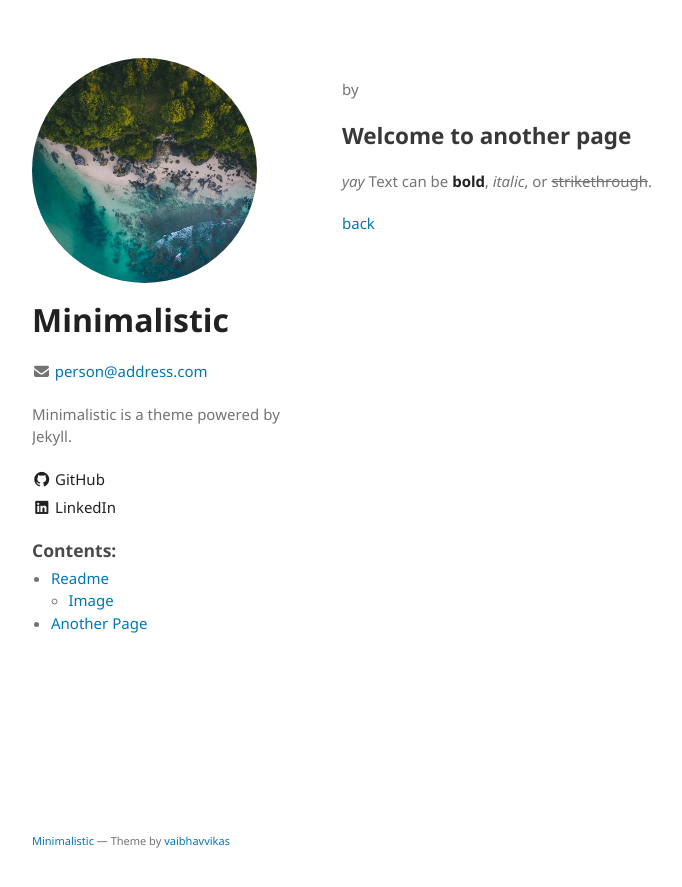
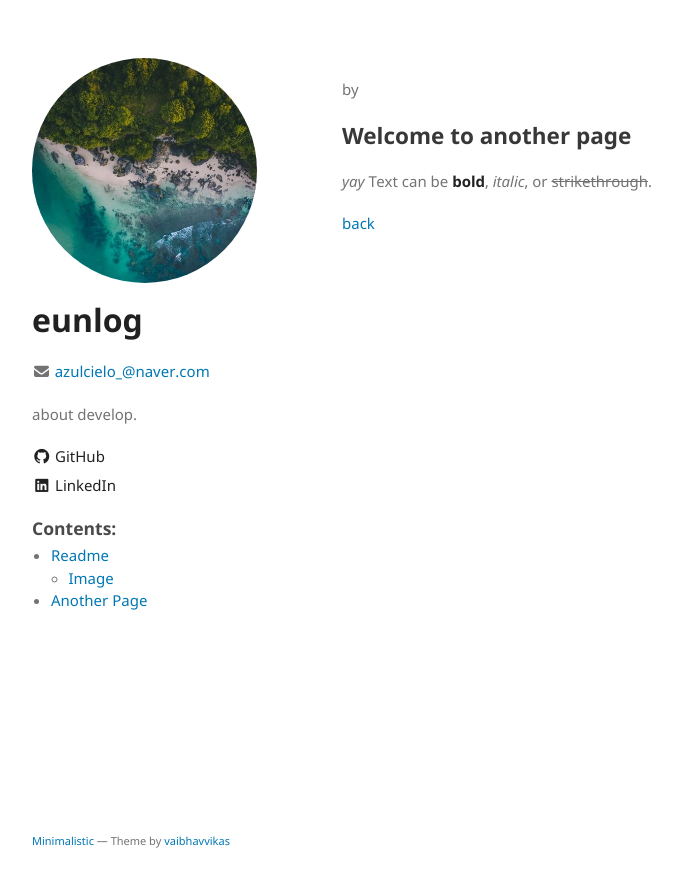
Before and after one commit to Soeun-Jang/Soeun-Jang.github.io, a Jekyll site: the page built from another-page.md, in a window 1280 px wide. Shown: the top 887 px of the page, without its empty margins (178-860 px from the left). Built offline with Jekyll 4.4.1, drawn with Linux system fonts in a browser that asks for light colours.

Commit message:
blog information change

```diff
--- a/_config.yml
+++ b/_config.yml
@@ -1,7 +1,8 @@
-title: Minimalistic
+title: eunlog
+url: https://Soeun-Jang.github.io
 logo: /assets/img/logo.jpg
-email: person@address.com
-description: Minimalistic is a theme powered by Jekyll.
+email: azulcielo_@naver.com
+description: about develop.
 favicon: true
 color-scheme: auto
 
@@ -13,7 +14,7 @@ plugins:
 platforms:
   - name: GitHub
     icon: <i class="fa-brands fa-github"></i>
-    link: https://github.com/vaibhavvikas
+    link: https://github.com/Soeun-Jang
   - name: LinkedIn
     icon: <i class="fa-brands fa-linkedin"></i>
     link: https://www.linkedin.com/in/vaibhavvikas
```
Also changed, not shown: 2 other files.
